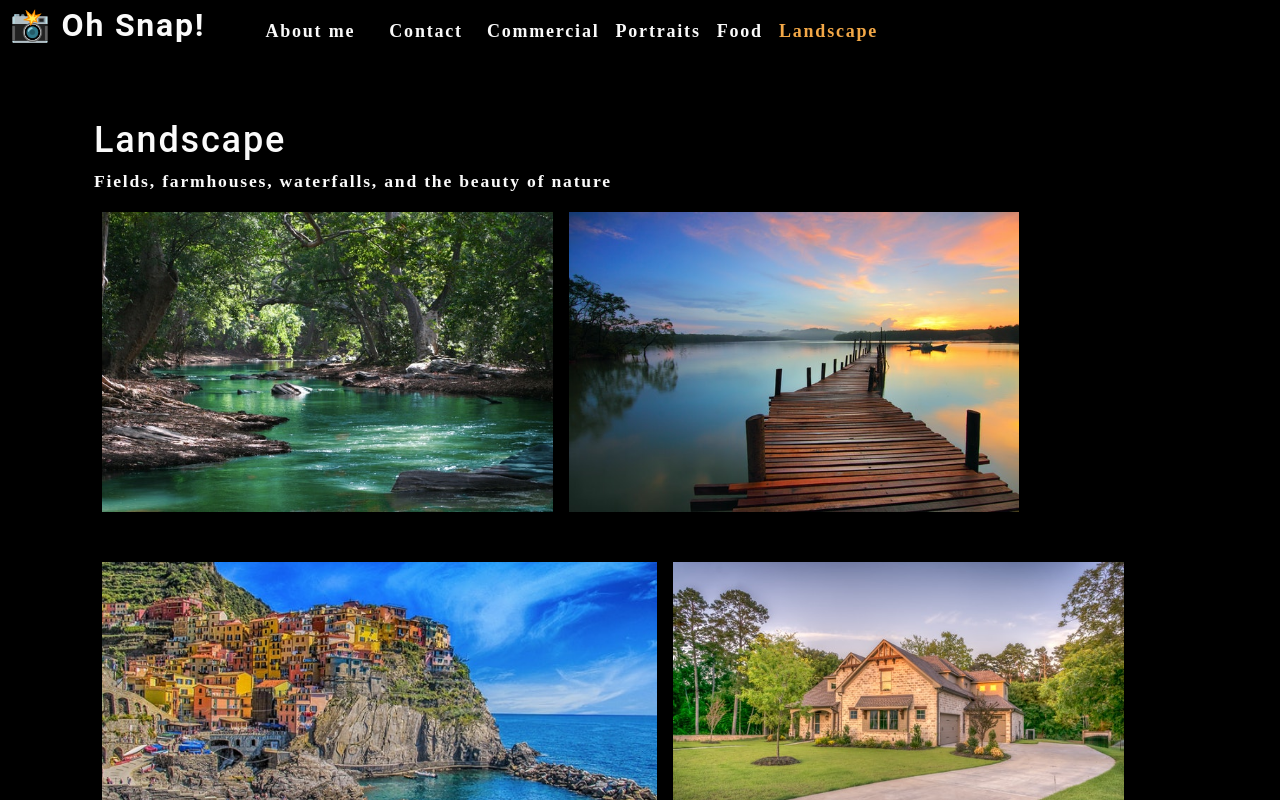
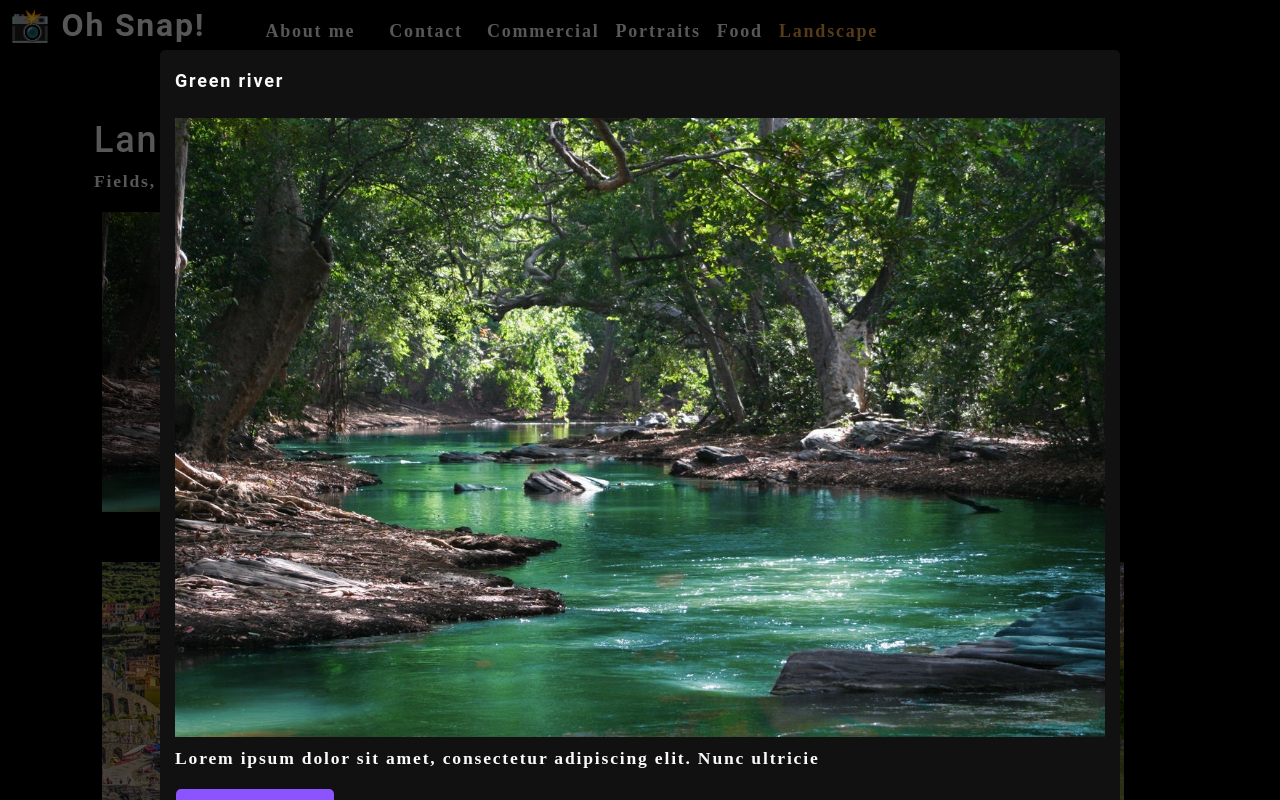
Before and after one commit to bibo1011/photo-port, a React (Create React App) app: page / in a window 1280 px wide. Both pictures are taken after a click on the picture 327 px from the left and 361 px from the top of the page. Shown: the top 800 px of the page. Built offline with nearby package versions, Linux system fonts and the light colour scheme.

Commit message:
add modal component

```diff
--- /dev/null
+++ b/src/components/Modal/index.js
@@ -0,0 +1,19 @@
+import React from 'react';
+
+function Modal({ currentPhoto }) {
+    const { name, category, description, index } = currentPhoto;
+    return (
+        <div className="modalBackdrop">
+            <div className="modalContainer">
+                <h3 className="modalTitle">{name}</h3>
+                <img src={require(`../../assets/large/${category}/${index}.jpg`).default} alt="current category" />
+                <p>{description}</p>
+                <button type="button">
+                    Close this modal
+          </button>
+            </div>
+        </div>
+    );
+}
+
+export default Modal;
--- a/src/components/Photolist/index.js
+++ b/src/components/Photolist/index.js
@@ -1,7 +1,9 @@
 import React, { useState } from 'react';
-// import Modal from '../Modal'
+import Modal from '../Modal'
 
 const PhotoList = ({category}) => {
+  const [isModalOpen, setIsModalOpen] = useState(false);
+
   const [photos] = useState([
     {
       name: 'Grocery aisle',
@@ -99,10 +101,19 @@
       description: 'Lorem ipsum dolor sit amet, consectetur adipiscing elit. Nunc ultricie',
     },
   ]);
+
   const currentPhotos = photos.filter((photo) => photo.category === category);
+
+  const [currentPhoto, setCurrentPhoto] = useState();
+  const toggleModal = (image, i) => {
+    // current photo
+    setCurrentPhoto({...image, index: i});
+    setIsModalOpen(true);
+  }
 
   return (
     <div>
+      {isModalOpen && <Modal currentPhoto={currentPhoto} />}
       <div className="flex-row">
         {currentPhotos.map((image, i) => (
           <img
@@ -111,6 +122,7 @@
             // src={require(`../../assets/small/commercial/1.jpg`)}
             alt={image.name}
             className="img-thumbnail mx-1"
+            onClick={() => toggleModal(image, i)}
             key={image.name}
           />
         ))}
```
